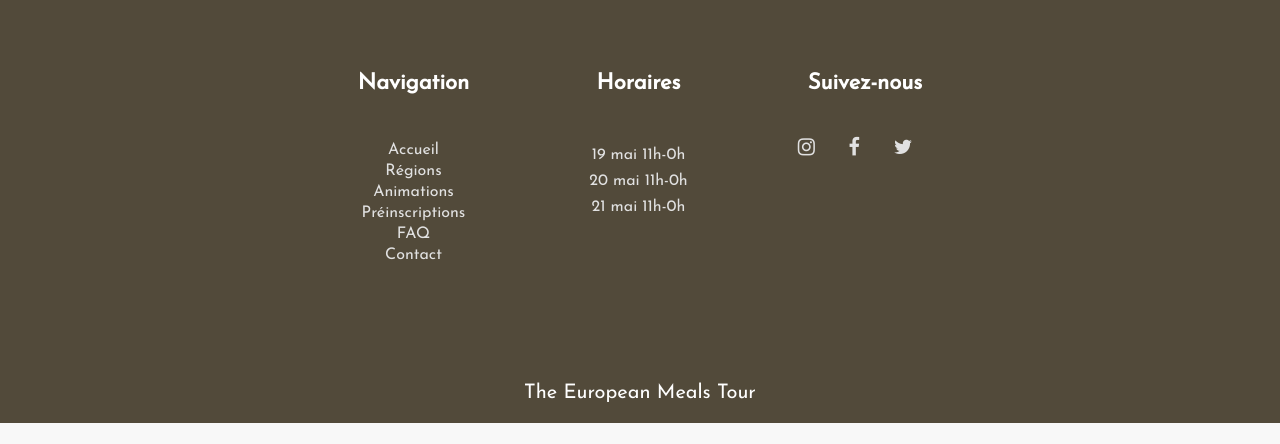
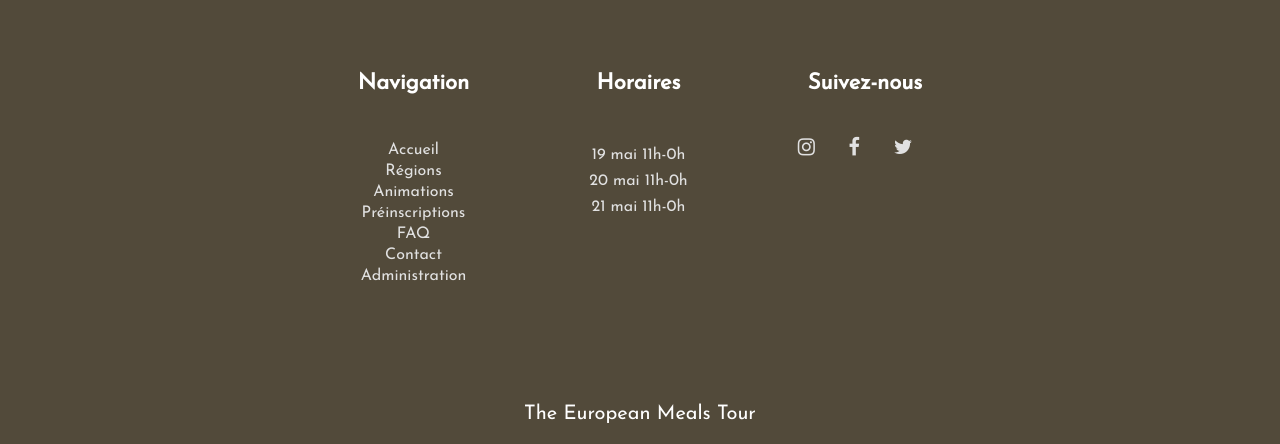
Before and after one commit to LylaCeles/SAE-WebWeek, a PHP site: page /index.php in a window 1280 px wide. Shown: the part 3664-4108 px from the top of the page. Before the commit the page ends 4087 px from the top, so only its background shows below. Run offline with PHP 8.4, Linux system fonts and the light colour scheme; data comes from the database, SQL or seed files in the repository; data that the repository does not hold is empty; some web fonts are replaced.

Commit message:
ajout de l'ancre admin

```diff
--- a/Php/footer.php
+++ b/Php/footer.php
@@ -12,6 +12,7 @@
             <li><a href="./preinscription.php">Préinscriptions</a></li>
             <li><a href="./faq.php">FAQ</a></li>
             <li><a href="./contact.php" >Contact</a></li>
+            <li><a href="./connexion.php" >Administration</a></li>
           </ul>
         </div>
 
```
